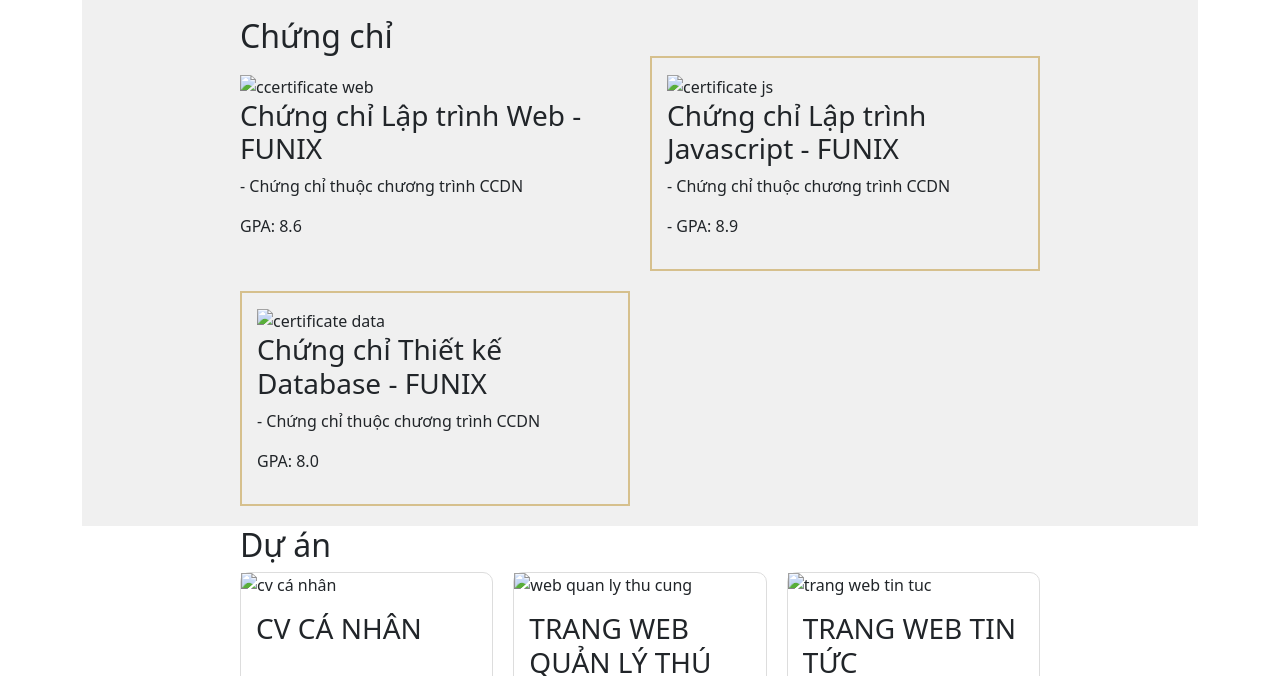
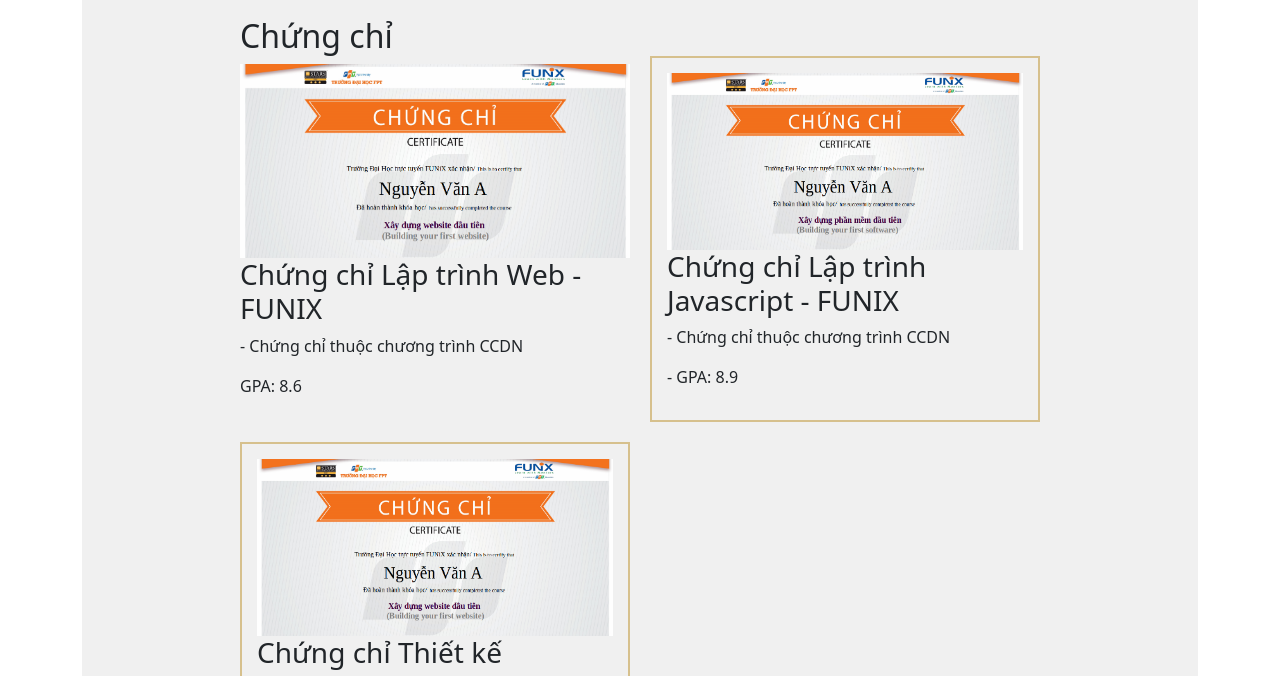
Before and after one commit to thanh12sl/Assignment_03, a plain HTML site: page index.html in a window 1280 px wide. Shown: the part 1241-1917 px from the top of the page. Drawn offline with nearby package versions, Linux system fonts and the light colour scheme; the site is published under a folder, as on GitHub Pages, so addresses that start at the root find nothing.

Commit message:
Update index.html

```diff
--- a/index.html
+++ b/index.html
@@ -15,7 +15,7 @@
 <body>
     <div class="container">
         <div class="header-container">
-            <img src="/img/banner.jpg" alt="a man">
+            <img src="img/banner.jpg" alt="a man">
             <div class="center-text">
                 <h1>Nguyễn Trường Thành</h1>
                 <p>Full Stack Developer</p>
@@ -27,7 +27,7 @@
                     <a href="#infor"><i class="fa-solid fa-user"></i></i>Thông Tin</a>
                     <a href="#background"><i class="fa-solid fa-file"></i>LÝ LỊCH</a>
                 </div>
-                <img src="/img/avatar.jpg" alt="avatar" class="nav-img">
+                <img src="img/avatar.jpg" alt="avatar" class="nav-img">
                 <div class="right-navbar">
                     <a href="#certificate"><i class="fa-solid fa-envelope"></i>Chứng chỉ</a>
                     <a href="project"><i class="fa-solid fa-star"></i>Dự án</a>
@@ -194,19 +194,19 @@
                 </div>
                 <div class="certificate-content">
                     <div class="certificate-items">
-                        <img src="/img/Cert_WEB.png" alt="ccertificate web">
+                        <img src="img/Cert_WEB.png" alt="ccertificate web">
                         <h3>Chứng chỉ Lập trình Web - FUNIX</h3>
                         <p>- Chứng chỉ thuộc chương trình CCDN</p>
                         <p>GPA: 8.6</p>
                     </div>
                     <div class="certificate-item">
-                        <img src="/img/Cert_PRF.png" alt="certificate js">
+                        <img src="img/Cert_PRF.png" alt="certificate js">
                         <h3>Chứng chỉ Lập trình Javascript - FUNIX</h3>
                         <p>- Chứng chỉ thuộc chương trình CCDN</p>
                         <p>- GPA: 8.9</p>
                     </div>
                     <div class="certificate-item">
-                        <img src="/img/Cert_DBI.png" alt="certificate data">
+                        <img src="img/Cert_DBI.png" alt="certificate data">
                         <h3>Chứng chỉ Thiết kế Database - FUNIX</h3>
                         <p>- Chứng chỉ thuộc chương trình CCDN</p>
                         <p>GPA: 8.0</p>
@@ -219,7 +219,7 @@
                 </div>
                 <div class="project-content">
                     <div class="project-card">
-                        <img src="/img/project_1.png" alt="cv cá nhân">
+                        <img src="img/project_1.png" alt="cv cá nhân">
                         <div class="project-info">
                             <h3>CV CÁ NHÂN</h3>
                         </div>
@@ -253,7 +253,7 @@
                         </div>
                     </div>
                     <div class="project-card">
-                        <img src="/img/project_2.png" alt="web quan ly thu cung">
+                        <img src="img/project_2.png" alt="web quan ly thu cung">
                         <div class="project-info">
                             <h3>TRANG WEB QUẢN LÝ THÚ CƯNG</h3>
                         </div>
@@ -287,7 +287,7 @@
                         </div>
                     </div>
                     <div class="project-card">
-                        <img src="/img/project_3.png" alt="trang web tin tuc">
+                        <img src="img/project_3.png" alt="trang web tin tuc">
                         <div class="project-info">
                             <h3>TRANG WEB TIN TỨC</h3>
                         </div>
```
